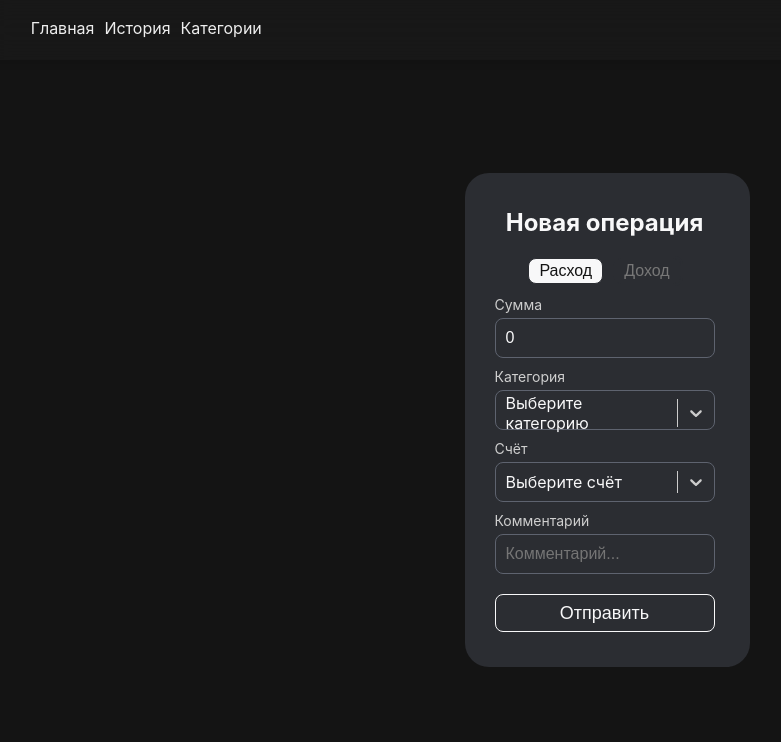
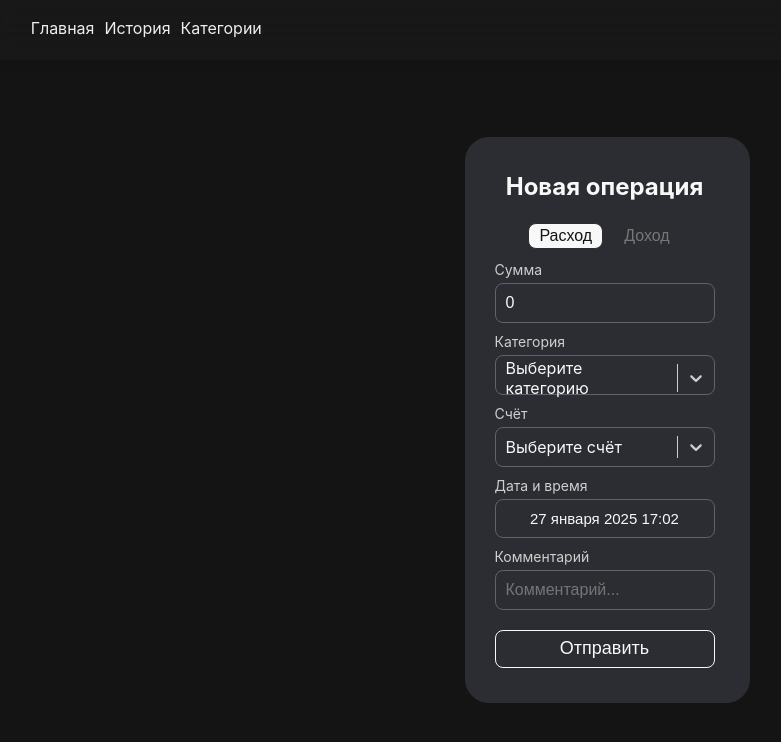
Before and after one commit to progeat/diploma-frontend-1, a React (Vite) app in the folder frontend/: page /transaction in a window 1280 px wide. Shown: the top 742 px of the page, without its empty margins (33-814 px from the left). Built offline with nearby package versions, Linux system fonts and the light colour scheme; no server answers; sample sign-in values are in the browser's storage; a web font is replaced by a local one.

Commit message:
Работа над возможностью добавления даты и времени в операции

```diff
--- a/frontend/src/components/form/select-form/select-form.jsx
+++ b/frontend/src/components/form/select-form/select-form.jsx
@@ -62,6 +62,14 @@ export const SelectForm = styled(SelectFormContainer)`
 
 	& .select__menu {
 		z-index: 10;
+		border: 1px solid #5e636f;
+		border-radius: 8px;
+		padding: 5px;
+		background-color: #3f4147;
+	}
+
+	& .select__option {
+		border-radius: 8px;
 	}
 
 	& .select__option:hover,
--- a/frontend/src/pages/transaction/components/transaction-form/transaction-form.jsx
+++ b/frontend/src/pages/transaction/components/transaction-form/transaction-form.jsx
@@ -1,8 +1,10 @@
+import { ru } from 'date-fns/locale';
 import { useState } from 'react';
 import { useNavigate } from 'react-router-dom';
 import { useDispatch } from 'react-redux';
 import { useForm } from 'react-hook-form';
 import { yupResolver } from '@hookform/resolvers/yup';
+import DatePicker from 'react-datepicker';
 import { Button, Icon, Input, TabSwitcher } from '../../../../components/common';
 import { SelectForm } from '../../../../components/form';
 import { request } from '../../../../utils';
@@ -16,6 +18,13 @@ import {
 import { NAMES_TYPES_CATEGORY, TYPE_CATEGORY } from '../../../../constants';
 import styled from 'styled-components';
 
+const Label = styled.label`
+	display: block;
+	margin-bottom: 5px;
+	font-size: 14px;
+	color: #cfcfcf;
+`;
+
 // TODO завершить процесс внедрения таба
 const TransactionFormContainer = ({
 	className,
@@ -27,7 +36,7 @@ const TransactionFormContainer = ({
 	const [indexActive, setIndexActive] = useState(
 		transaction?.type === TYPE_CATEGORY.INCOME ? 1 : 0,
 	);
-	console.log(indexActive);
+	const [startDate, setStartDate] = useState(new Date());
 	const [serverError, setServerError] = useState(null);
 	const [isServerPass, setIsServerPass] = useState(null);
 	const navigate = useNavigate();
@@ -178,6 +187,17 @@ const TransactionFormContainer = ({
 					onClick={() => navigate('/account')}
 				/>
 			</div>
+			<Label>Дата и время</Label>
+			<DatePicker
+				selected={startDate}
+				onChange={(date) => setStartDate(date)}
+				timeFormat="HH:mm"
+				timeIntervals={15}
+				dateFormat="dd MMMM yyyy HH:mm"
+				locale={ru}
+				showTimeInput
+				timeInputLabel="Время"
+			/>
 			<Input
 				label="Комментарий"
 				type="text"
@@ -220,7 +240,7 @@ export const TransactionForm = styled(TransactionFormContainer)`
 		justify-content: center;
 	}
 
-	& input {
+	& > input {
 		margin-bottom: 10px;
 		border-radius: 8px;
 		border-color: #5e636f;
@@ -236,6 +256,67 @@ export const TransactionForm = styled(TransactionFormContainer)`
 		display: flex;
 		justify-content: center;
 		align-items: center;
+	}
+
+	& .react-datepicker {
+		border-radius: 8px;
+		border-color: #a3a3a3;
+		background-color: #2b2d32;
+	}
+
+	& .react-datepicker__input-container input {
+		text-align: center;
+		margin-bottom: 10px;
+		width: 100%;
+		border-radius: 8px;
+		border: 1px solid #5e636f;
+		padding: 10px;
+		font-size: 15px;
+		font-weight: normal;
+		line-height: 0;
+		color: #f8f8f9;
+		background-color: #2b2d32;
+	}
+
+	& .react-datepicker-time__caption {
+		color: #cfcfcf;
+	}
+
+	& .react-datepicker-time__input-container input {
+		margin: 0;
+		padding: 3px 6px;
+		width: 100%;
+		border-radius: 8px;
+		border: 1px solid #5e636f;
+		color: #f8f8f9;
+		background-color: #2b2d32;
+	}
+
+	& .react-datepicker .react-datepicker__month-container,
+	.react-datepicker .react-datepicker__header {
+		border-top-right-radius: 8px;
+		border-top-left-radius: 8px;
+		color: #f8f8f9;
+		background-color: #2b2d32;
+	}
+
+	& .react-datepicker__current-month,
+	.react-datepicker__day-name,
+	.react-datepicker__day {
+		color: #f8f8f9;
+	}
+
+	& .react-datepicker__day--today {
+		color: #61cfa7;
+	}
+
+	& .react-datepicker__day:hover {
+		color: #2b2d32;
+	}
+
+	& .react-datepicker__day--keyboard-selected {
+		color: #2b2d32;
+		background-color: #61cfa7;
 	}
 
 	& .button-submit {
--- a/frontend/src/pages/transactions/components/control-panel/control-panel.jsx
+++ b/frontend/src/pages/transactions/components/control-panel/control-panel.jsx
@@ -160,7 +160,8 @@ export const ControlPanel = styled(ControlPanelContainer)`
 	}
 
 	& .react-datepicker__day--keyboard-selected {
-		color: #393d47;
+		color: #2b2d32;
+		background-color: #61cfa7;
 	}
 
 	& .select {
```
